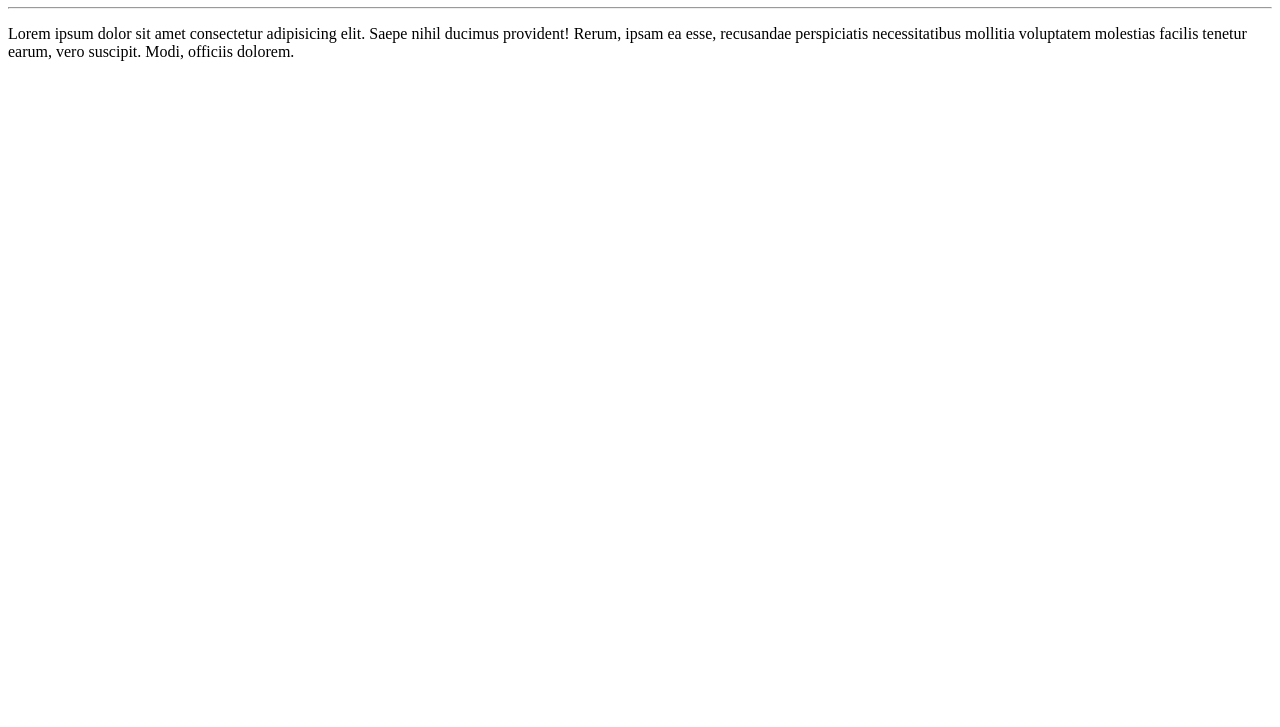
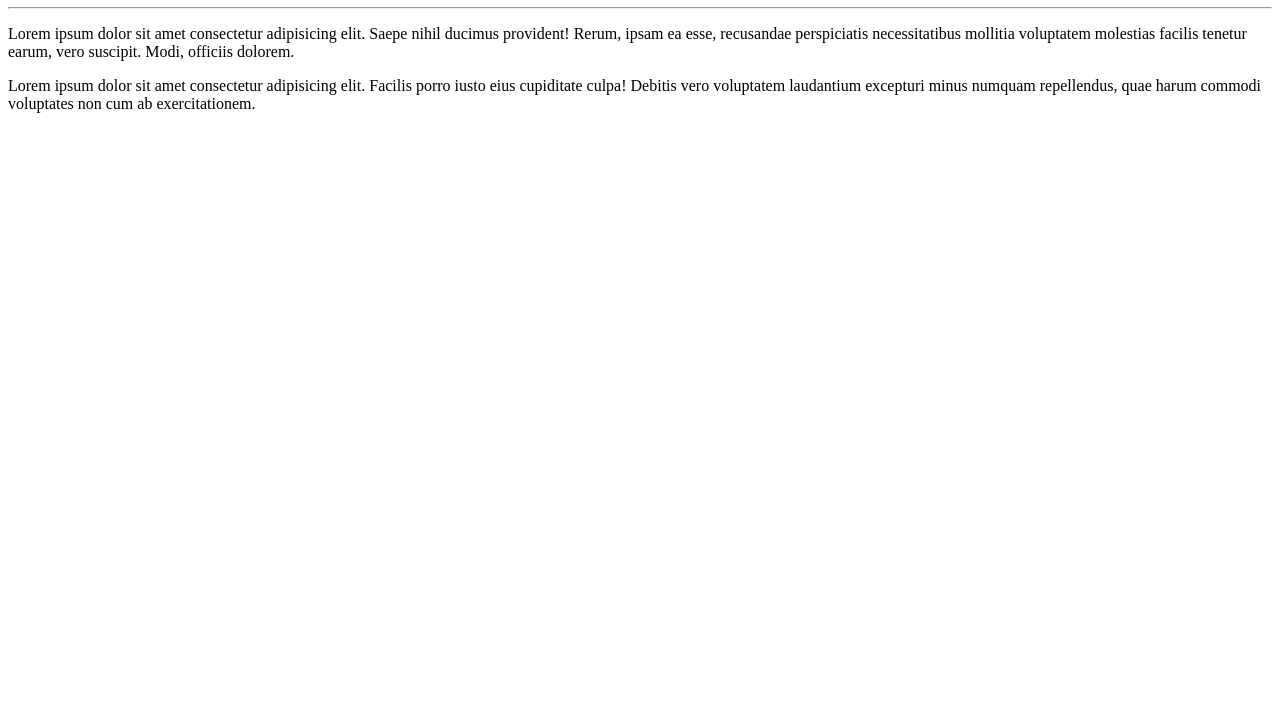
Before and after one commit to alvim452/Ola-mundo-, a plain HTML site: page site-exemplo/index.html in a window 1280 px wide. Shown: the part 73-800 px from the top of the page. Drawn offline with Linux system fonts and the light colour scheme.

Commit message:
Adicionei um parágrafo

```diff
--- a/site-exemplo/index.html
+++ b/site-exemplo/index.html
@@ -9,5 +9,6 @@
    <h1>Olá. Mundo!</h1>
    <hr>
    <p>Lorem ipsum dolor sit amet consectetur adipisicing elit. Saepe nihil ducimus provident! Rerum, ipsam ea esse, recusandae perspiciatis necessitatibus mollitia voluptatem molestias facilis tenetur earum, vero suscipit. Modi, officiis dolorem.</p>
+   <p>Lorem ipsum dolor sit amet consectetur adipisicing elit. Facilis porro iusto eius cupiditate culpa! Debitis vero voluptatem laudantium excepturi minus numquam repellendus, quae harum commodi voluptates non cum ab exercitationem.</p>
 </body>
 </html>
```
